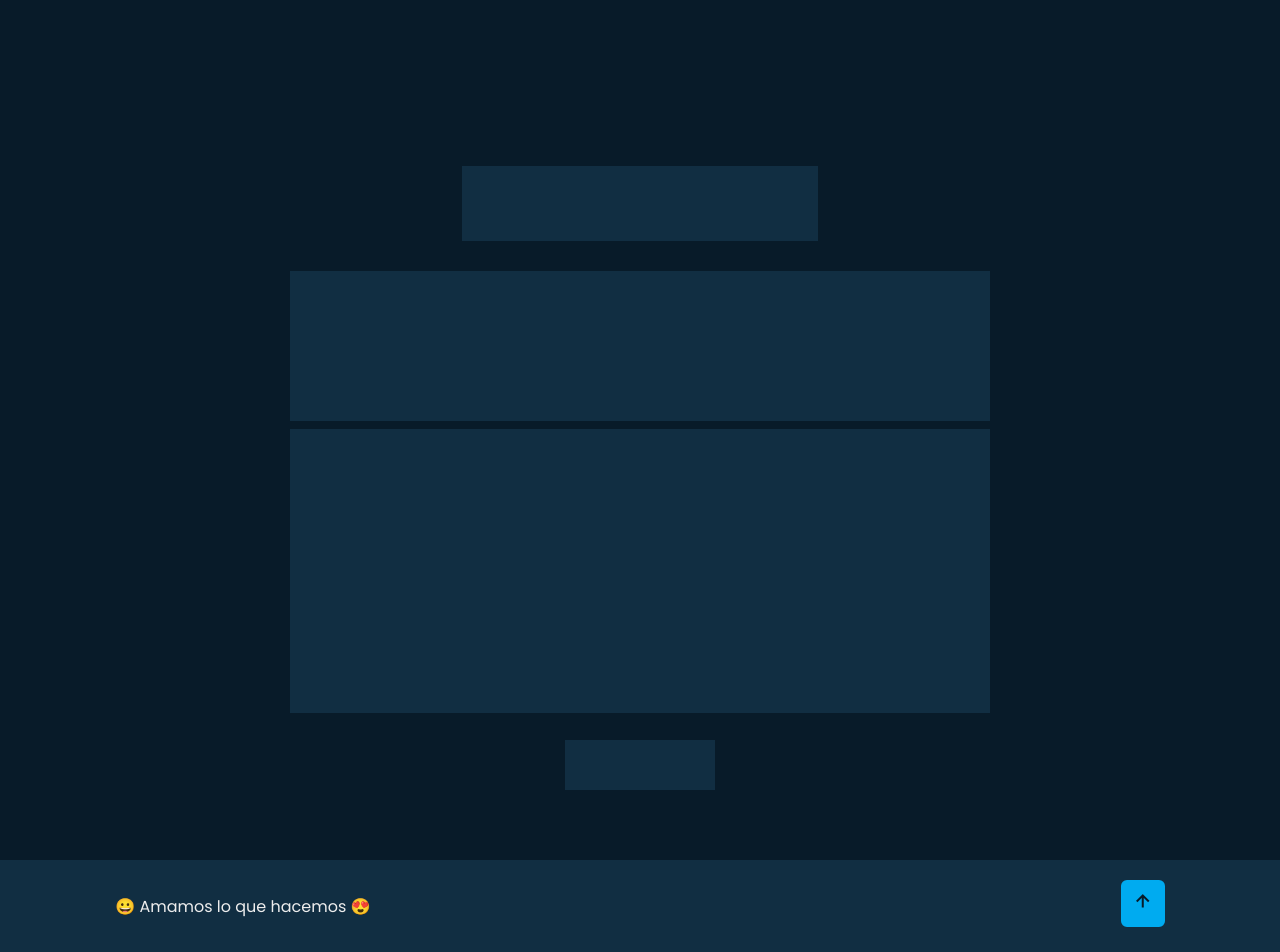
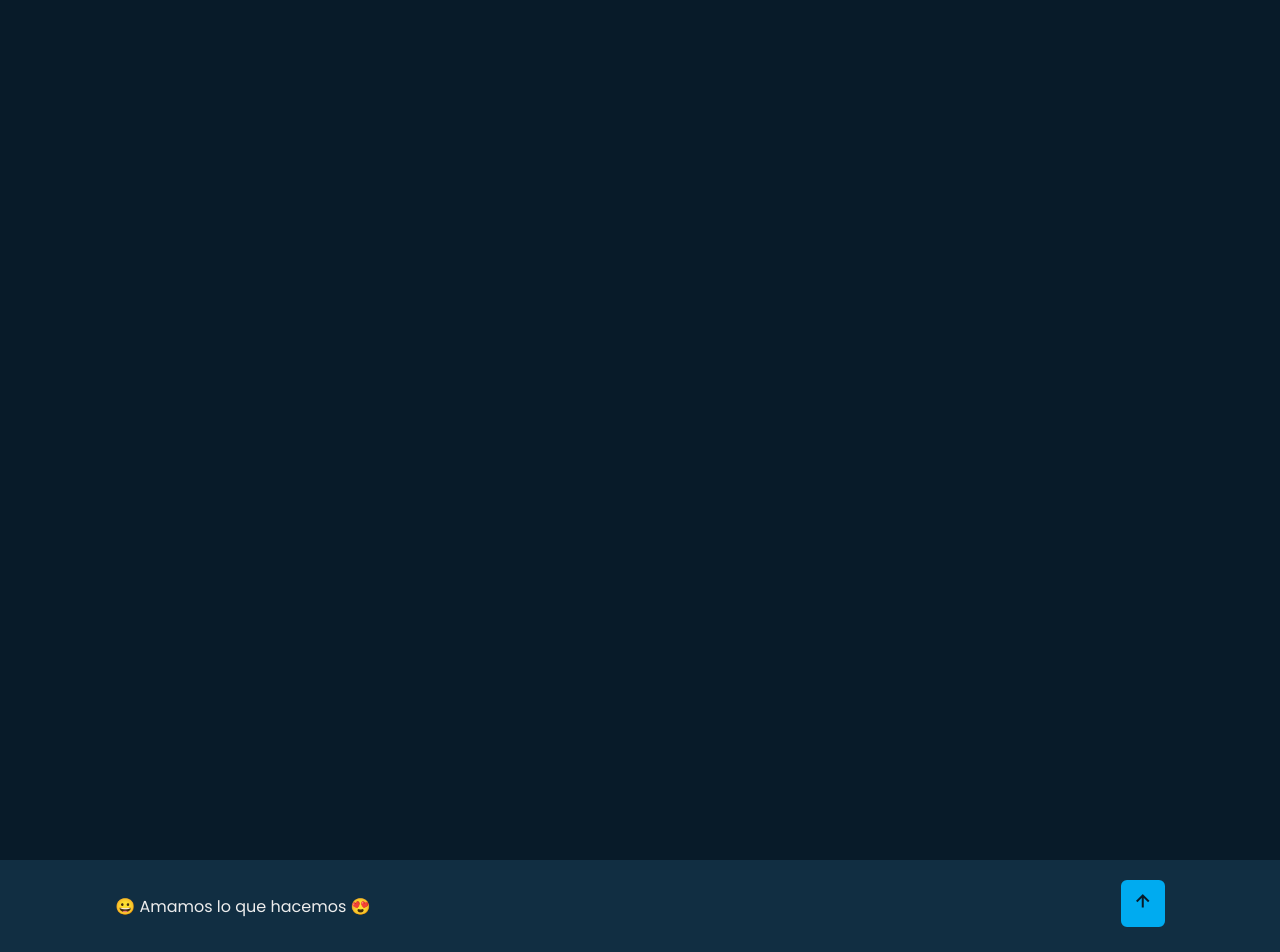
Before and after one commit to LUIS-OCAMPO-PIXEL/ProyectoSlider, a PHP site: page /index.html in a window 1280 px wide; the page is wider, and only the part inside the window is pictured. Shown: the part 734-1686 px from the top of that part. Run offline with PHP 8.4, Linux system fonts and the light colour scheme.

Commit message:
Cambiar color animacion

```diff
--- a/css/style.css
+++ b/css/style.css
@@ -813,7 +813,7 @@ cursor: pointer;
 section:nth-child(odd) .animate.scroll,
 .footer .animate.scroll
 {
-  background: var(--second-bg-color);
+  background: var(--bg-color);
 }
 .education .education-box .animate.scroll{
   width: 105%;
```
